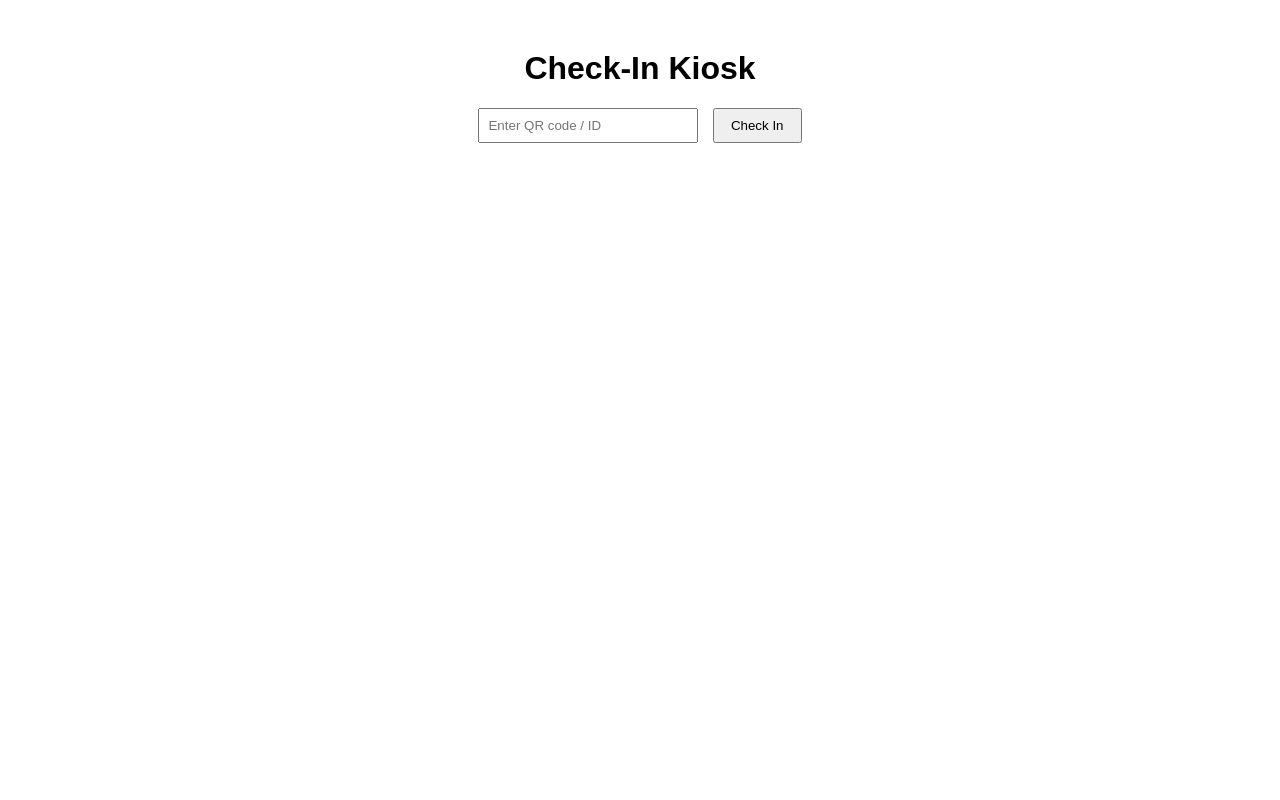
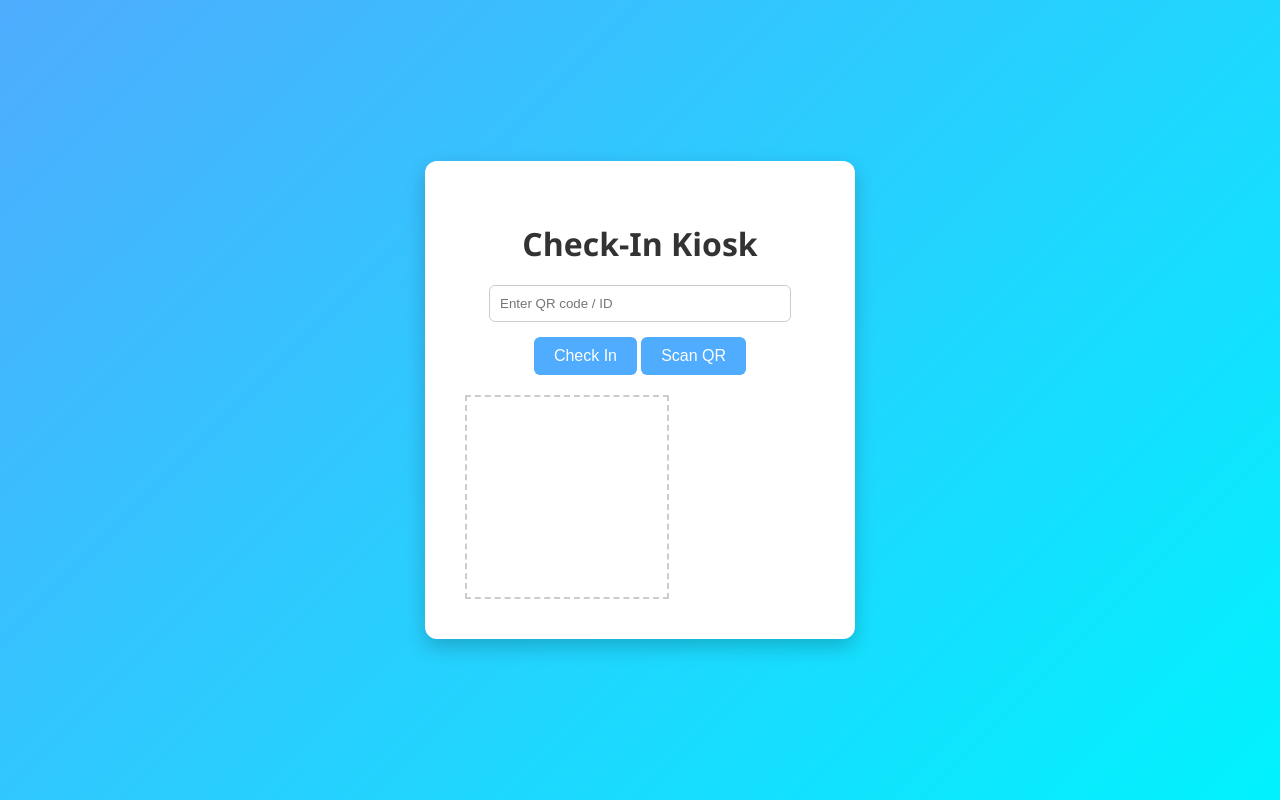
Before and after one commit to mukisajB/solstice-checkin-kiosk, a website: page index.html in a window 1280 px wide. Drawn offline with Linux system fonts and the light colour scheme.

Commit message:
Enhance frontend design and add QR scanner

```diff
--- a/index.html
+++ b/index.html
@@ -3,18 +3,79 @@
 <head>
   <title>Solstice Check-In Kiosk</title>
   <style>
-    body { font-family: Arial, sans-serif; text-align: center; margin-top: 50px; }
-    input { padding: 8px; width: 200px; }
-    button { padding: 8px 16px; margin-left: 10px; }
-    #status { margin-top: 20px; font-weight: bold; }
+    body {
+      font-family: 'Segoe UI', Arial, sans-serif;
+      background: linear-gradient(135deg, #4facfe, #00f2fe);
+      display: flex;
+      justify-content: center;
+      align-items: center;
+      height: 100vh;
+      margin: 0;
+    }
+    .container {
+      background: white;
+      padding: 40px;
+      border-radius: 12px;
+      box-shadow: 0 8px 20px rgba(0,0,0,0.2);
+      text-align: center;
+      width: 350px;
+    }
+    h1 {
+      color: #333;
+      margin-bottom: 20px;
+    }
+    input {
+      padding: 10px;
+      width: 80%;
+      border: 1px solid #ccc;
+      border-radius: 6px;
+      margin-bottom: 15px;
+    }
+    button {
+      padding: 10px 20px;
+      background: #4facfe;
+      color: white;
+      border: none;
+      border-radius: 6px;
+      cursor: pointer;
+      font-size: 16px;
+    }
+    button:hover {
+      background: #00c6ff;
+    }
+    #status {
+      margin-top: 20px;
+      font-weight: bold;
+      color: #444;
+    }
+    #preview {
+      margin-top: 20px;
+      width: 200px;
+      height: 200px;
+      border: 2px dashed #ccc;
+      display: flex;
+      justify-content: center;
+      align-items: center;
+      overflow: hidden;
+    }
+    video {
+      width: 100%;
+    }
   </style>
 </head>
 <body>
-  <h1>Check-In Kiosk</h1>
-  <input type="text" id="attendeeId" placeholder="Enter QR code / ID" />
-  <button onclick="checkIn()">Check In</button>
-  <div id="status"></div>
+  <div class="container">
+    <h1>Check-In Kiosk</h1>
+    <input type="text" id="attendeeId" placeholder="Enter QR code / ID" />
+    <br>
+    <button onclick="checkIn()">Check In</button>
+    <button onclick="startScanner()">Scan QR</button>
+    <div id="status"></div>
+    <div id="preview"><video id="qr-video"></video></div>
+  </div>
 
+  <!-- QR Scanner library -->
+  <script src="https://unpkg.com/qr-scanner/qr-scanner.min.js"></script>
   <script>
     async function checkIn() {
       const id = document.getElementById('attendeeId').value;
@@ -36,6 +97,16 @@
         statusDiv.textContent = "Error: " + err.message;
       }
     }
+
+    function startScanner() {
+      const videoElem = document.getElementById('qr-video');
+      const qrScanner = new QrScanner(videoElem, result => {
+        document.getElementById('attendeeId').value = result;
+        qrScanner.stop();
+        checkIn();
+      });
+      qrScanner.start();
+    }
   </script>
 </body>
 </html>
```
